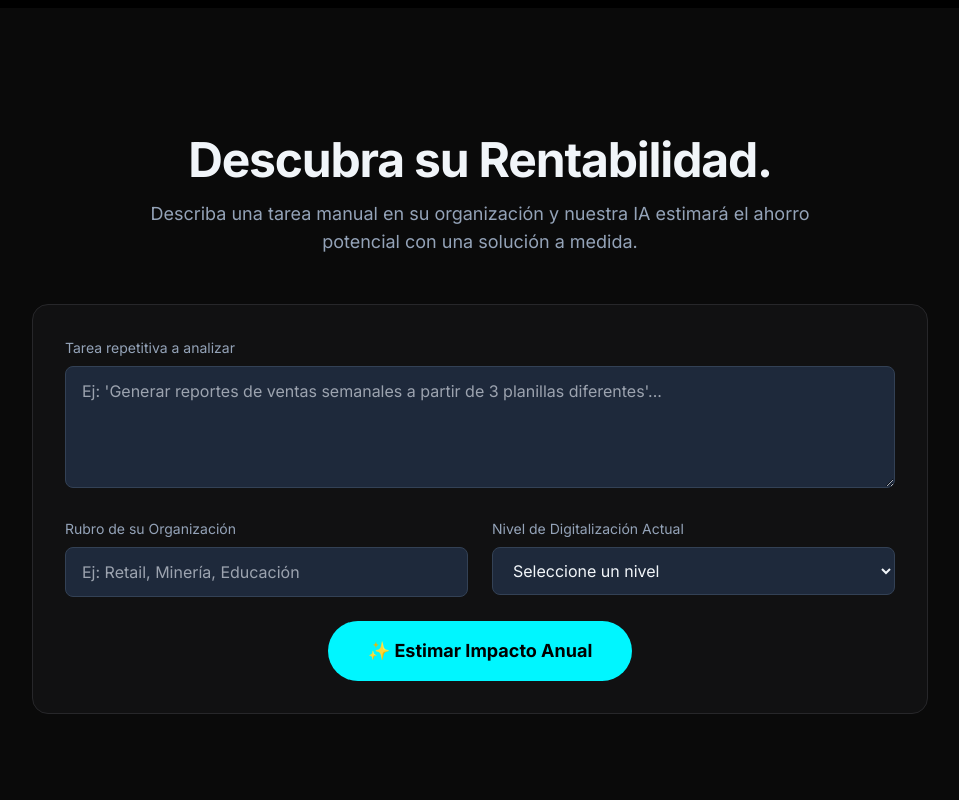
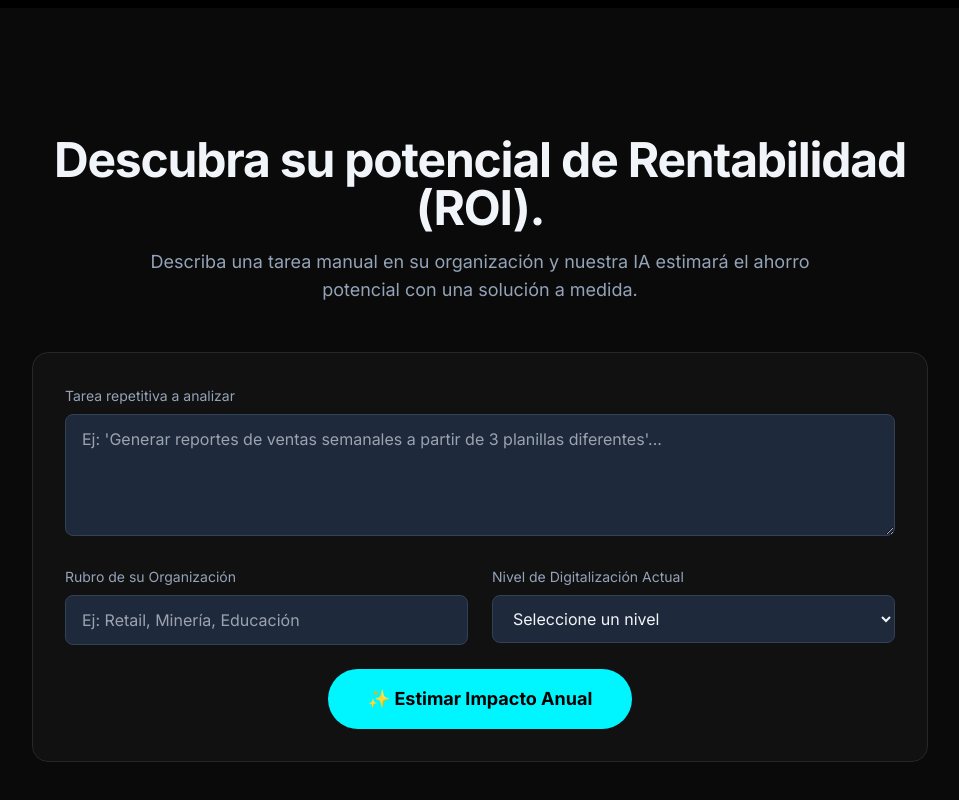
Before and after one commit to edspohr/growth-buddies, a plain HTML site: page index.html in a window 1280 px wide. Shown: the part 1570-2370 px from the top of the page, without its empty margins (160-1119 px from the left). Drawn offline with nearby package versions, Linux system fonts and the light colour scheme.

Commit message:
Update index.html

```diff
--- a/index.html
+++ b/index.html
@@ -214,7 +214,7 @@
     <section class="py-24 md:py-32 px-6 bg-[var(--color-dark)]">
         <div class="max-w-4xl mx-auto text-center">
             <div class="reveal mb-12">
-                <h2 class="text-4xl md:text-5xl font-bold tracking-tight text-slate-100">Descubra su Rentabilidad.</h2>
+                <h2 class="text-4xl md:text-5xl font-bold tracking-tight text-slate-100">Descubra su potencial de Rentabilidad (ROI).</h2>
                 <p class="mt-4 max-w-2xl mx-auto text-lg text-slate-400">
                     Describa una tarea manual en su organización y nuestra IA estimará el ahorro potencial con una solución a medida.
                 </p>
```
